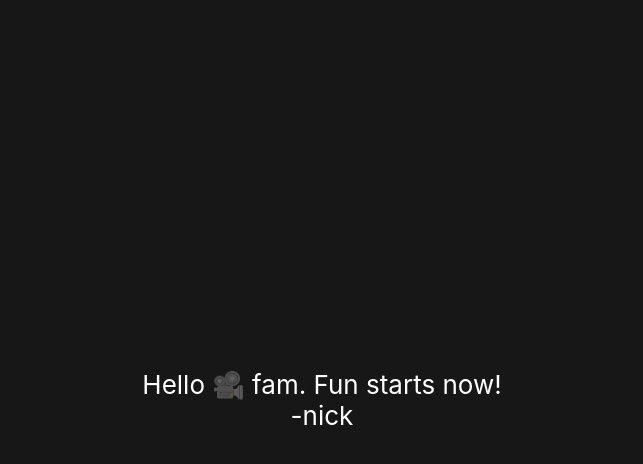
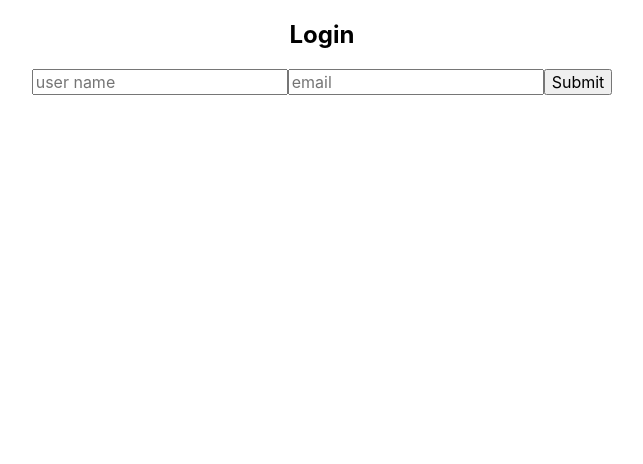
Before and after one commit to kayyali18/movie-tracker, a React (Create React App) app: page / in a window 1280 px wide. Shown: the top 464 px of the page, without its empty margins (318-961 px from the left). Built offline with nearby package versions, Linux system fonts and the light colour scheme.

Commit message:
Add and merge components

```diff
--- a/src/Components/App.js
+++ b/src/Components/App.js
@@ -1,18 +1,25 @@
 import React, { Component } from 'react';
-
+import Login from './Login/Login';
+import Header from './Header/Header';
+import Nav from './Nav/Nav';
+import MovieContainer from './MovieContainer/MovieContainer';
+import { Route, NavLink } from 'react-router-dom';
 import '../styles/App.css';
 
 class App extends Component {
   render() {
     return (
-      <div className="App">
-        <header className="App-header">
-          <p>
-            Hello <span role="img" aria-label="movie-emoji">🎥</span> fam. Fun starts now! <br />
-            -nick
-          </p>
-        </header>
-      </div >
+      <div>
+        <Route exact path='/' render={()=>{
+          return(
+            <div className="App">
+              <Login />
+            </div>
+          )
+        }}
+      />
+      </div>
+
     );
   }
 }
--- /dev/null
+++ b/src/Components/Header/Header.js
@@ -0,0 +1,13 @@
+import React from 'react';
+
+const Header = () =>{
+  return(
+    <div>
+      <p>
+        <h2>Header</h2>
+      </p>
+    </div>
+  )
+}
+
+export default Header;
--- /dev/null
+++ b/src/Components/Login/Login.js
@@ -0,0 +1,17 @@
+import React from 'react';
+import { Route, Link } from 'react-router-dom';
+
+const Login = () =>{
+  return(
+    <div>
+      <section className="login-credentials">
+        <h2>Login</h2>
+        <input className="user-name input-dimensions" placeholder="user name"/>
+        <input className="email input-dimensions" placeholder="email"/>
+        <Link to="/"><button>Submit</button></Link>
+      </section>
+    </div>
+  )
+}
+
+export default Login;
--- /dev/null
+++ b/src/Components/MovieContainer/MovieContainer.js
@@ -0,0 +1,9 @@
+import React from 'react';
+
+const MovieContainer = () =>{
+  return(
+    <div>Movie Container</div>
+  )
+}
+
+export default MovieContainer;
--- /dev/null
+++ b/src/Components/Nav/Nav.js
@@ -0,0 +1,9 @@
+import React from 'react';
+
+const Nav = () =>{
+  return(
+    <div>Nav</div>
+  )
+}
+
+export default Nav;
```
Also changed, not shown: src/Components/Movie/Movie.js (added, +9 -0 lines).
